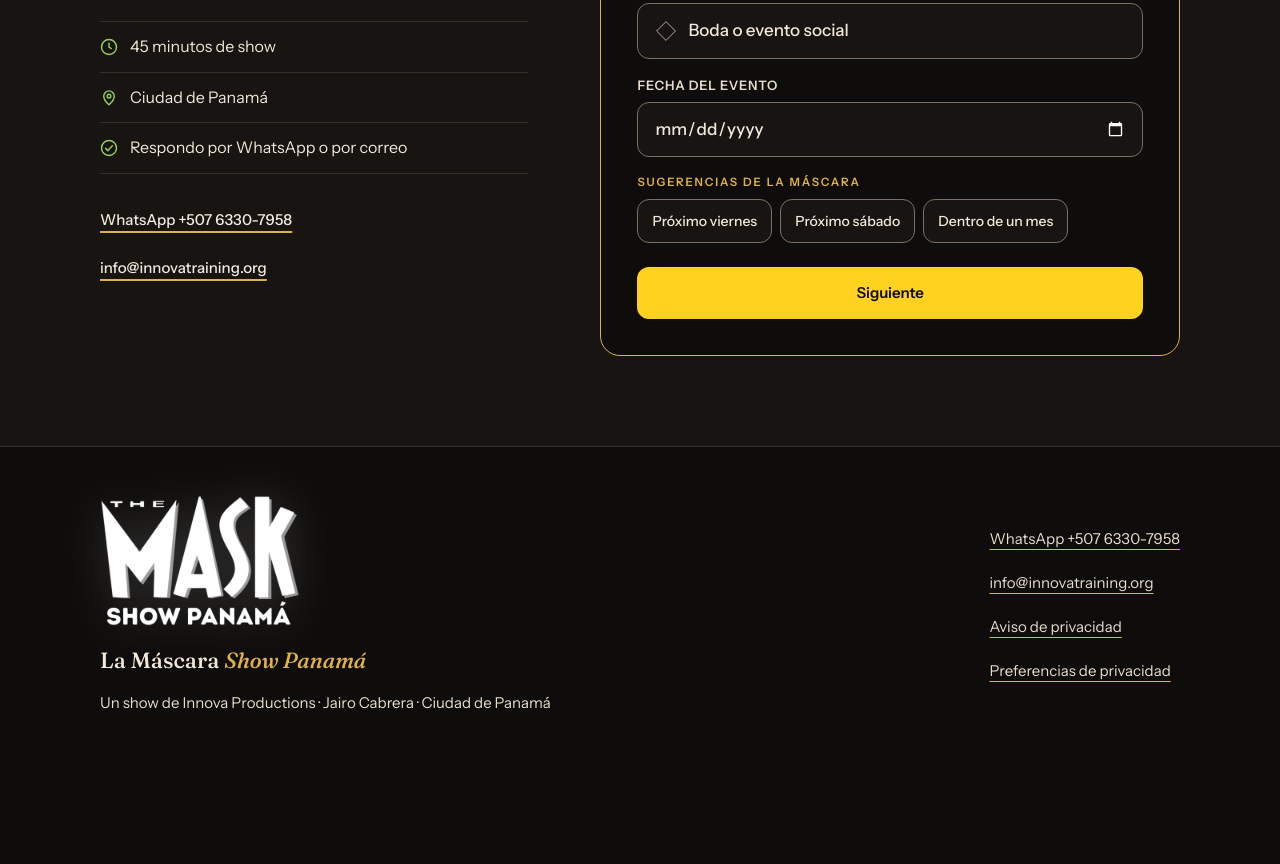
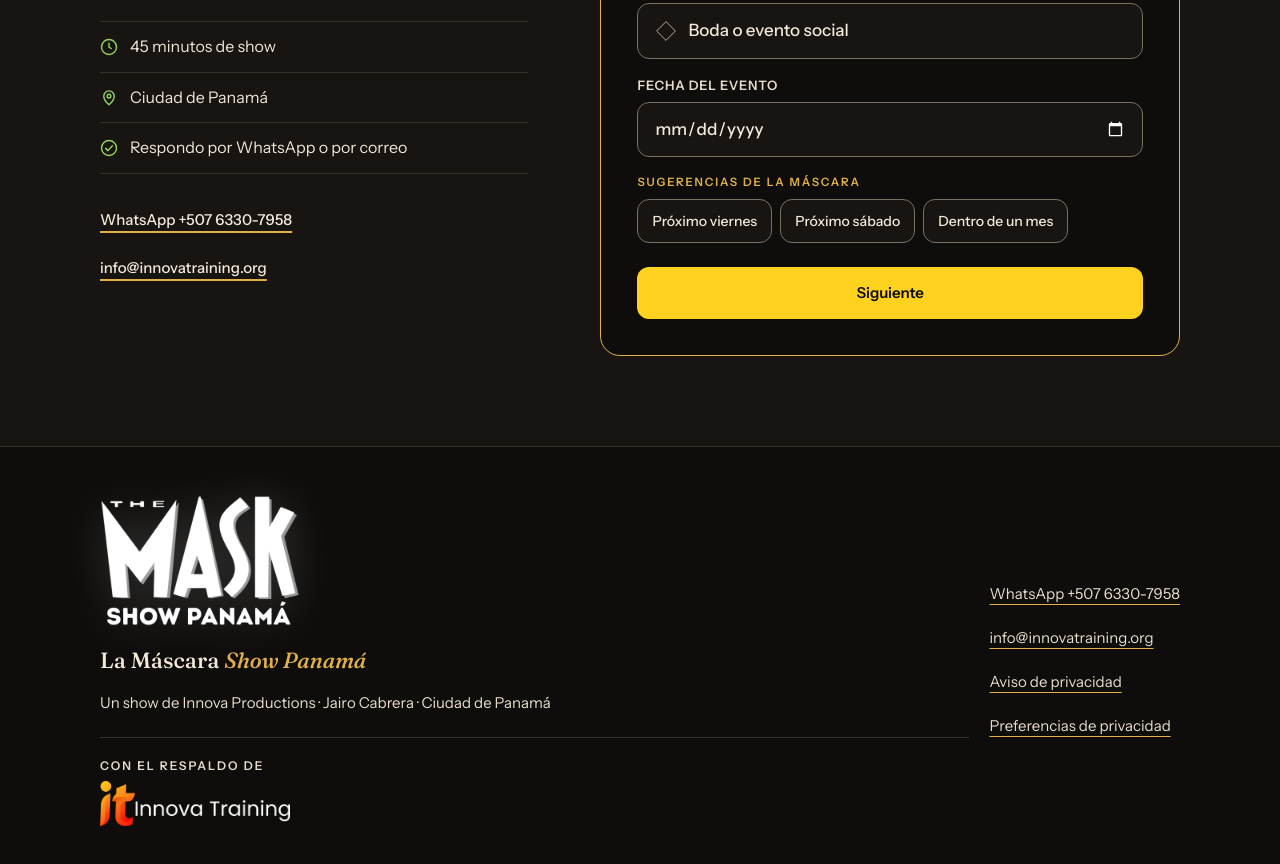
Before and after one commit to Jairo-Hyrox/la-mascara-show-panama, a plain HTML site: page index.html in a window 1280 px wide. Shown: the part 6371-7235 px from the top of the page. Before the commit the page ends 7126 px from the top, so only its background shows below. Drawn offline with Linux system fonts and the light colour scheme.

Commit message:
Pie de página: Innova Training como respaldo del show
Co-Authored-By: Claude Sonnet 5.5 <noreply@anthropic.com>
Claude-Session: https://claude.ai/code/session_01MsBg5NfZNJkHefthNNhf3c

```diff
--- a/index.html
+++ b/index.html
@@ -377,6 +377,10 @@ footer p,footer a{font-size:15px;color:var(--suave)}
 footer a{display:inline-flex;align-items:center;min-height:44px;text-decoration-color:var(--oro);text-underline-offset:5px}
 footer .logo-pie{display:block;min-height:0;width:clamp(150px,42vw,200px);margin-bottom:14px}
 footer .logo-pie img{display:block;width:100%;height:auto;filter:drop-shadow(0 0 22px rgba(255,255,255,.16))}
+footer .respaldo{margin-top:22px;padding-top:18px;border-top:1px solid var(--linea);display:flex;flex-direction:column;align-items:flex-start;gap:6px}
+footer .respaldo span{font-size:12px;font-weight:600;letter-spacing:.16em;text-transform:uppercase;color:var(--suave)}
+footer .respaldo a{display:block;min-height:0;width:clamp(150px,44vw,190px)}
+footer .respaldo img{display:block;width:100%;height:auto}
 footer .col{display:flex;flex-direction:column;align-items:flex-start}
 /* Aviso de privacidad */
 .priv{position:fixed;z-index:30;left:12px;right:12px;bottom:12px;max-width:1120px;margin-inline:auto;display:flex;flex-direction:column;gap:12px;padding:14px 18px;background:rgba(21,17,14,.97);border:1px solid var(--oro-2);border-radius:var(--r);box-shadow:0 18px 50px rgba(0,0,0,.55);font-size:14.5px;line-height:1.5;color:var(--suave)}
@@ -776,7 +780,8 @@ h2 span,h2 em{font-style:italic;color:var(--amarillo)}
 
 <footer>
   <div class="wrap row">
-    <div><a class="logo-pie" href="#inicio" aria-label="The Mask Show Panamá, ir al inicio"><img src="img/logo-mask-blanco.png" width="1000" height="657" alt="The Mask Show Panamá" loading="lazy"></a><a class="marca" href="#inicio" style="display:inline-block;padding-block:8px;min-height:0;font-size:22px;color:var(--crema)">La Máscara <em>Show Panamá</em></a><p style="margin-top:10px">Un show de Innova Productions · Jairo Cabrera · Ciudad de Panamá</p></div>
+    <div><a class="logo-pie" href="#inicio" aria-label="The Mask Show Panamá, ir al inicio"><img src="img/logo-mask-blanco.png" width="1000" height="657" alt="The Mask Show Panamá" loading="lazy"></a><a class="marca" href="#inicio" style="display:inline-block;padding-block:8px;min-height:0;font-size:22px;color:var(--crema)">La Máscara <em>Show Panamá</em></a><p style="margin-top:10px">Un show de Innova Productions · Jairo Cabrera · Ciudad de Panamá</p>
+      <div class="respaldo"><span>Con el respaldo de</span><a href="https://innovatraining.org" target="_blank" rel="noopener" aria-label="Innova Training (se abre en una pestaña nueva)"><img src="img/logo-innova-training.png" width="900" height="213" alt="Innova Training" loading="lazy"></a></div></div>
     <div class="col"><a href="https://wa.me/50763307958">WhatsApp +507 6330-7958</a><a href="mailto:info@innovatraining.org">info@innovatraining.org</a><a href="privacidad.html">Aviso de privacidad</a><button type="button" class="btnlink" id="priv-pref">Preferencias de privacidad</button></div>
   </div>
 </footer>
```
Also changed, not shown: img/logo-innova-training.png (added).
